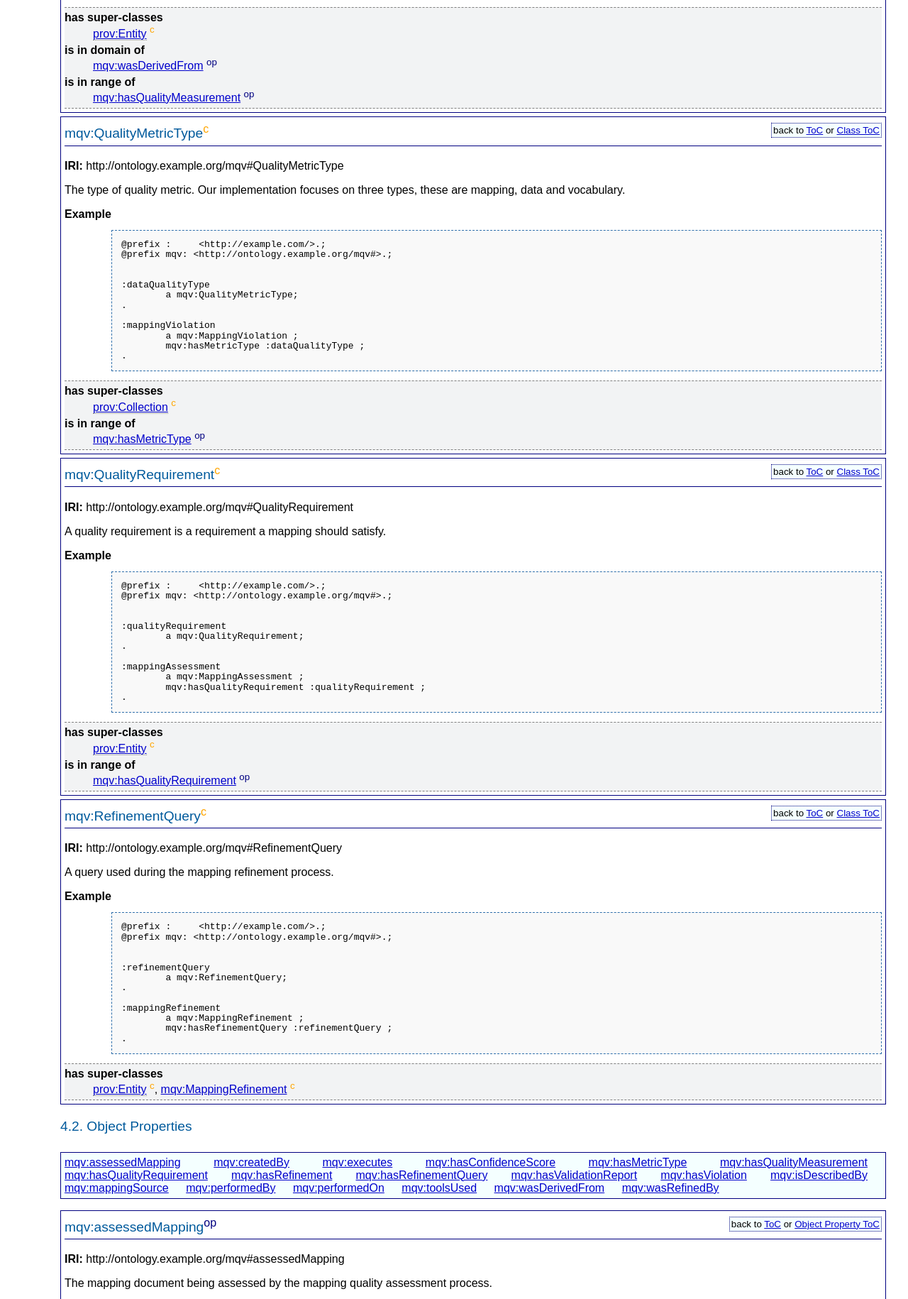
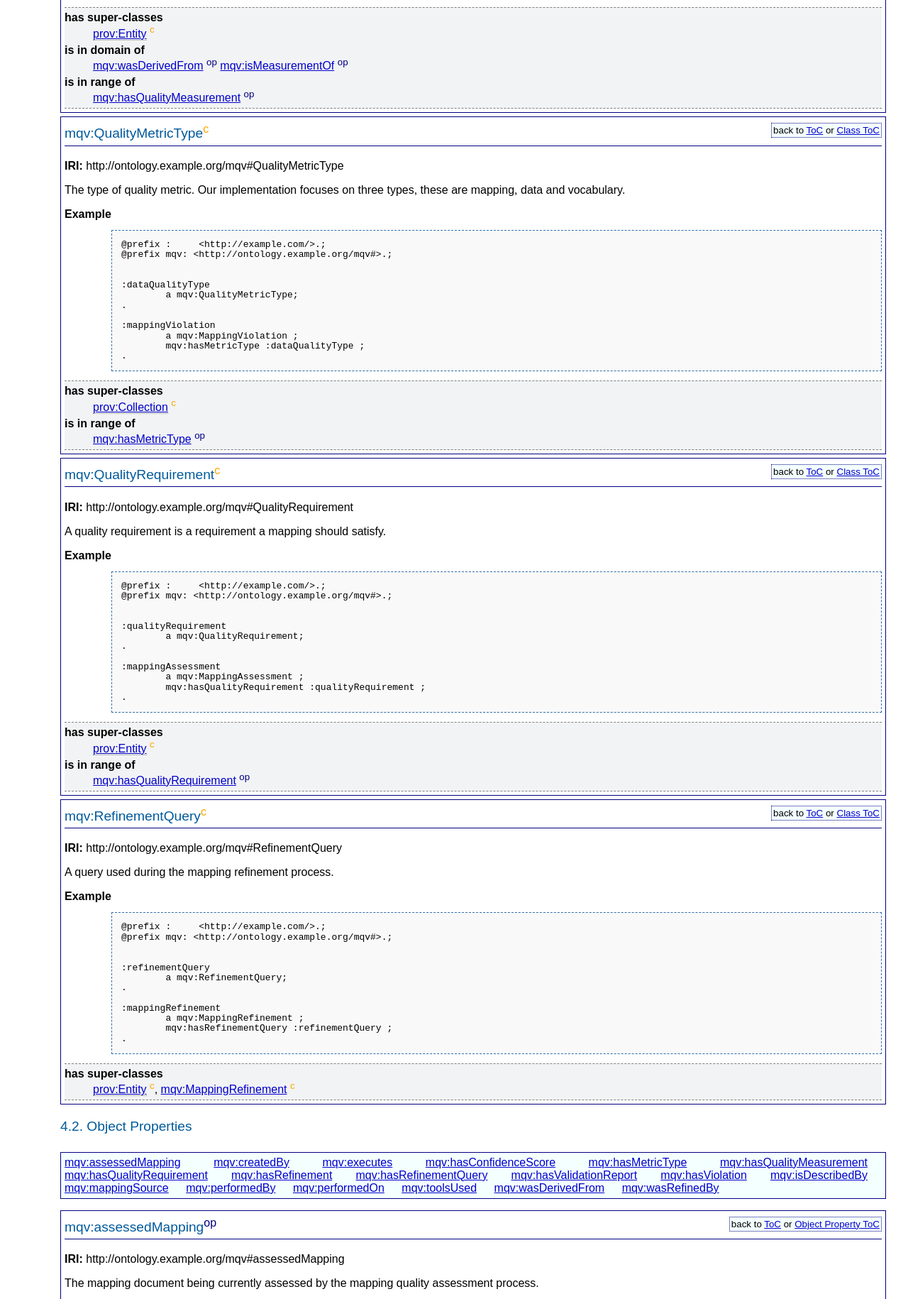
Before and after one commit to alex-randles/MQV, a plain HTML site: page index.html in a window 1280 px wide. Shown: the part 9218-11048 px from the top of the page at 71% size. Drawn offline with nearby package versions, Linux system fonts and the light colour scheme.

Commit message:
revision

```diff
--- a/sections/crossref-en.html
+++ b/sections/crossref-en.html
@@ -418,6 +418,8 @@ mqv:Agent   a owl:Class;
          <dd>
             <a href="#wasDerivedFrom" title="http://ontology.example.org/mqv#wasDerivedFrom">mqv:wasDerivedFrom</a>
             <sup class="type-op" title="object property">op</sup>
+            <a href="#wasDerivedFrom" title="http://ontology.example.org/mqv#wasDerivedFrom">mqv:isMeasurementOf</a>
+            <sup class="type-op" title="object property">op</sup>
          </dd>
          <dt>is in range of</dt>
          <dd>
@@ -618,7 +620,7 @@ mqv:Agent   a owl:Class;
       <p>
          <strong>IRI:</strong> http://ontology.example.org/mqv#assessedMapping</p>
       <div class="comment">
-         <span class="markdown">The mapping document being assessed by the mapping quality assessment process.</span>
+         <span class="markdown">The mapping document being currently assessed by the mapping quality assessment process.</span>
       </div>
       <dl>
          <dt>Example</dt>
@@ -1226,7 +1228,7 @@ WHERE
       <p>
          <strong>IRI:</strong> http://ontology.example.org/mqv#performedOn</p>
       <div class="comment">
-         <span class="markdown">The mapping document which the mapping quality assessment is being performed on.</span>
+         <span class="markdown">The original mapping document which the quality assessment process was performed on.</span>
       </div>
       <dl>
          <dt>Example</dt>
```
